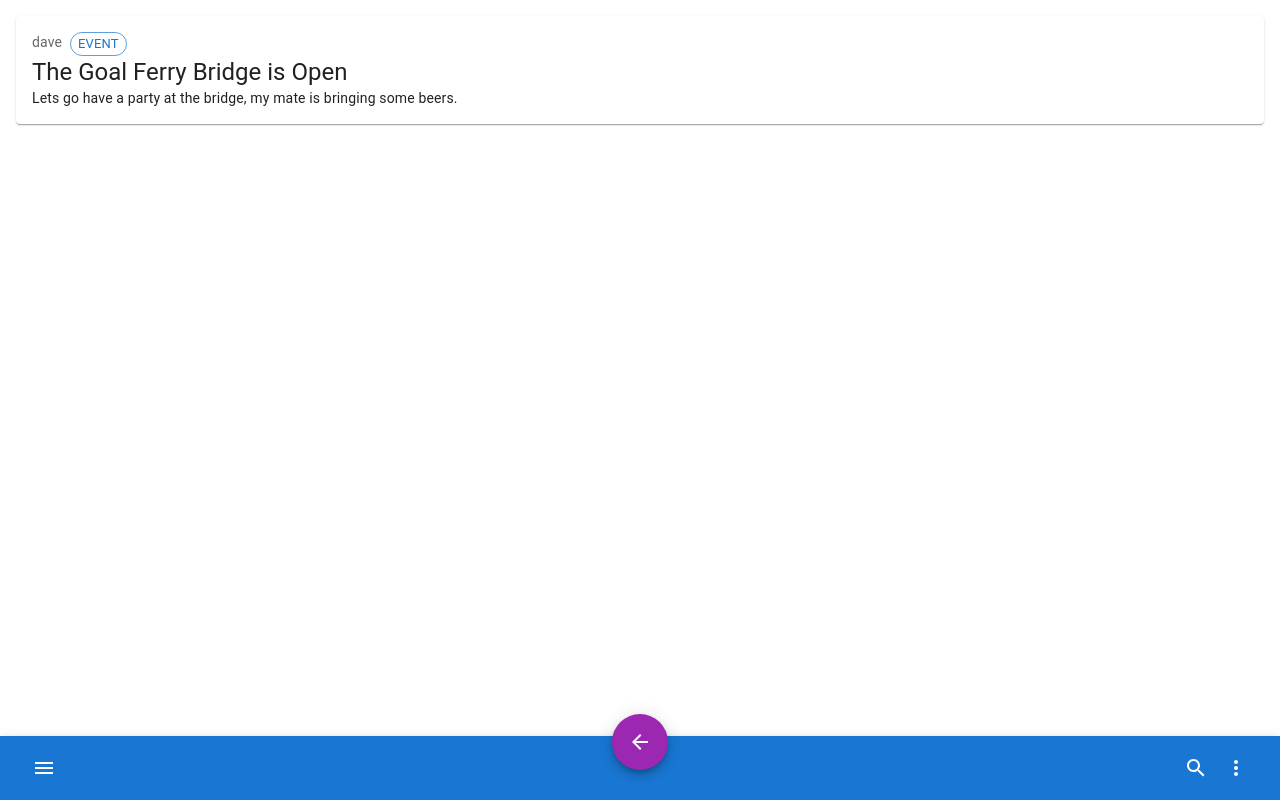
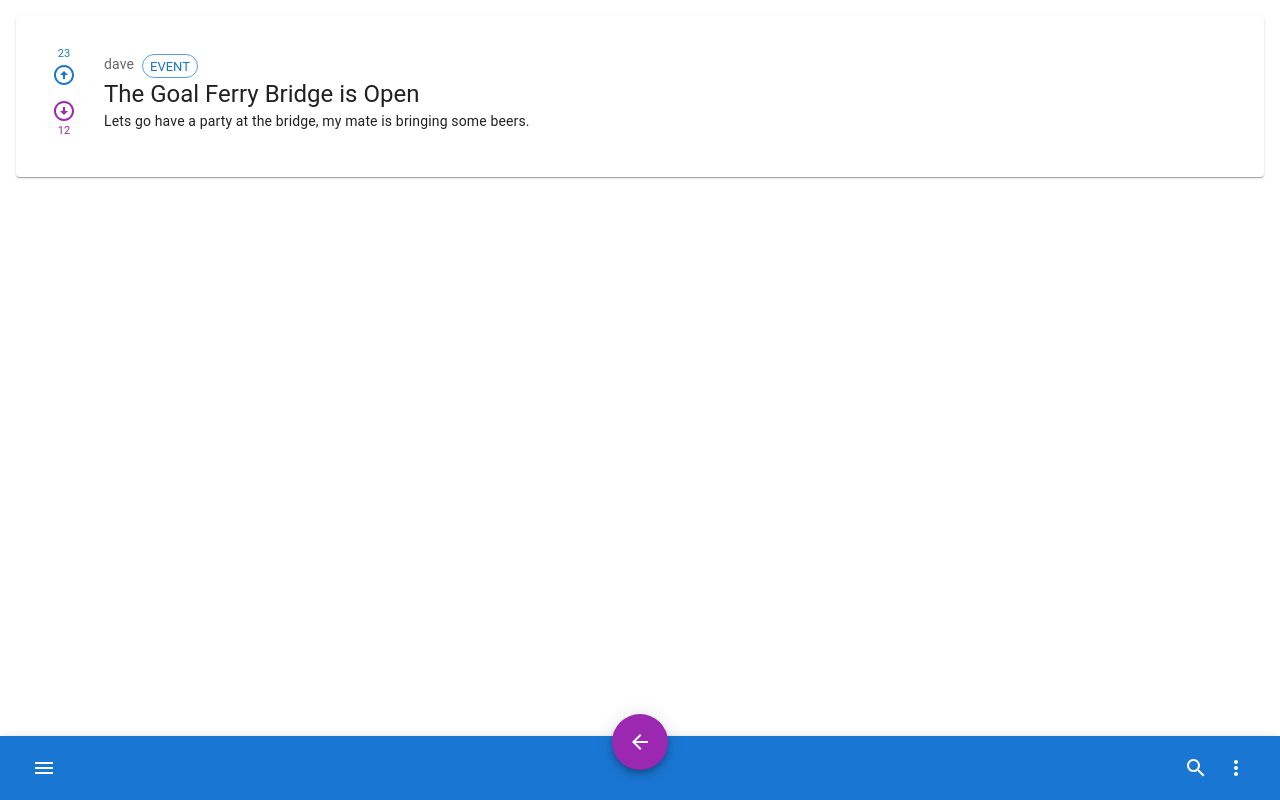
Before and after one commit to rmnppt/bs3, a React (Create React App) app in the folder bs3/: page /p/1 in a window 1280 px wide. Built offline with nearby package versions, Linux system fonts and the light colour scheme.

Commit message:
Feature/voting (#1)
* re-used card with conditional formatting

* tidied syntax

* conditional link on post card

* redux state store

* package

* voting buttons active

* sorting score

```diff
--- a/bs3/package.json
+++ b/bs3/package.json
@@ -7,12 +7,14 @@
     "@emotion/styled": "^11.11.0",
     "@mui/icons-material": "^5.14.14",
     "@mui/material": "^5.14.14",
+    "@reduxjs/toolkit": "^1.9.7",
     "@testing-library/jest-dom": "^5.14.1",
     "@testing-library/react": "^13.0.0",
     "@testing-library/user-event": "^13.2.1",
     "formik": "^2.4.5",
     "react": "^18.2.0",
     "react-dom": "^18.2.0",
+    "react-redux": "^8.1.3",
     "react-router-dom": "^6.18.0",
     "react-scripts": "5.0.1",
     "web-vitals": "^2.1.0",
--- a/bs3/src/App.js
+++ b/bs3/src/App.js
@@ -1,17 +1,18 @@
 import './App.css';
-import { posts as postList } from './api/post';
-import { useState } from 'react';
 import BottomAppBar from './components/bottom-app-bar';
 import { Outlet } from 'react-router-dom';
+import { Provider } from 'react-redux';
+import store from './app/store'
 
 function App() {
-  const [posts, setPosts] = useState(postList);
 
   return (
-    <div className="App">
-      <Outlet context={[posts, setPosts]}/>
-      <BottomAppBar></BottomAppBar>
-    </div>
+    <Provider store={store}>
+      <div className="App">
+        <Outlet />
+        <BottomAppBar></BottomAppBar>
+      </div>
+    </Provider>
   );
 }
 
--- /dev/null
+++ b/bs3/src/app/postsSlice.js
@@ -0,0 +1,42 @@
+import { createSlice } from '@reduxjs/toolkit'
+import { posts } from '../api/post'
+
+function rankingScore(upVotes, downVotes) {
+    const score = (upVotes / downVotes) * upVotes
+    return score
+}
+
+export const postsSlice = createSlice({
+
+    name: 'posts',
+
+    initialState: posts,
+
+    reducers: {
+
+        addPost: (state, action) => {
+            state.push(action.payload)
+        },
+
+        upVote: (state, action) => {
+            const postIndex = state.findIndex((p => p.id === action.payload));
+            state[postIndex].upVotes += 1
+        },
+
+        downVote: (state, action) => {
+            const postIndex = state.findIndex((p => p.id === action.payload));
+            state[postIndex].downVotes += 1
+        },
+
+        sortPosts: (state) => {
+            state.sort((a, b) => rankingScore(b.upVotes, b.downVotes) - rankingScore(a.upVotes, a.downVotes) )
+        }
+
+    }
+
+})
+
+// Action creators are generated for each case reducer function
+export const { addPost, upVote, downVote, sortPosts } = postsSlice.actions
+
+export default postsSlice.reducer
--- /dev/null
+++ b/bs3/src/app/store.js
@@ -0,0 +1,8 @@
+import { configureStore } from '@reduxjs/toolkit'
+import postsReducer from './postsSlice'
+
+export default configureStore({
+  reducer: {
+    posts: postsReducer
+  }
+})
--- a/bs3/src/components/post-card.js
+++ b/bs3/src/components/post-card.js
@@ -9,21 +9,50 @@ import { CardActionArea, Stack } from '@mui/material';
 import ArrowCircleDownIcon from '@mui/icons-material/ArrowCircleDown';
 import ArrowCircleUpIcon from '@mui/icons-material/ArrowCircleUp';
 import { Link } from 'react-router-dom';
+import { useDispatch } from 'react-redux'
+import { upVote, downVote, sortPosts } from '../app/postsSlice';
 
-export default function BasicCard({ post }) {
+function ConditionalLink({ children, condition, ...props }) {
+  return !!condition && props.to ?
+    <Link
+      {...props}
+      style={{textDecoration: 'none', color: "inherit"}}
+    >
+      {children}
+    </Link> : <>{children}</>
+}
+
+
+export default function BasicCard({ post, extended = false}) {
+  const dispatch = useDispatch()
+
+  if (extended === false) {
+    post = {...post, body: post.body.slice(0, 75) + "..."}
+  }
+
+  function handleUpVote() {
+    dispatch(upVote(post.id))
+    dispatch(sortPosts())
+  }
+
+  function handleDownVote() {
+    dispatch(downVote(post.id))
+    dispatch(sortPosts())
+  }
+
   return (
     <Card sx={{ minWidth: 275, maxHeight: 275, my: 2, mx: 2, wordBreak: "break-word"}}>
       <CardContent>
         <Stack direction="row">
             <CardActions sx={{ pl: 0, ml: 0}}>
               <Stack direction="column">
-                <Button>
+                <Button onClick={handleUpVote}>
                   <Stack direction="column">
                     <Typography fontSize={11} textAlign={"center"}>{post.upVotes}</Typography>
                     <ArrowCircleUpIcon></ArrowCircleUpIcon>
                   </Stack>
                 </Button>
-                <Button>
+                <Button onClick={handleDownVote}>
                   <Stack direction="column">
                     <ArrowCircleDownIcon color="secondary"></ArrowCircleDownIcon>
                     <Typography color="secondary" fontSize={11} textAlign={"center"}>{post.downVotes}</Typography>
@@ -31,7 +60,8 @@ export default function BasicCard({ post }) {
                 </Button>
               </Stack>
             </CardActions>
-          <CardActionArea component={Link} to={`p/${post.id}`}>
+          <ConditionalLink condition={!extended} to={`p/${post.id}`}>
+          <CardActionArea>
               <Stack direction="row" spacing={1}>
               <Typography sx={{ fontSize: 14 }} color="text.secondary" gutterBottom>
                 {post.author}
@@ -42,9 +72,10 @@ export default function BasicCard({ post }) {
                 {post.title}
               </Typography>
               <Typography variant="body2">
-                {post.body.slice(0, 75) + "..."}
+                {post.body}
               </Typography>
           </CardActionArea>
+          </ConditionalLink>
         </Stack>
       </CardContent>
     </Card>
--- a/bs3/src/pages/new-post-form.js
+++ b/bs3/src/pages/new-post-form.js
@@ -13,9 +13,11 @@ import MainActionFab from "../components/main-action-buttons";
 import AccountCircle from '@mui/icons-material/AccountCircle';
 import TitleIcon from '@mui/icons-material/Title';
 import TextSnippetIcon from '@mui/icons-material/TextSnippet';
-import { useOutletContext, useNavigate } from "react-router-dom";
+import { useNavigate } from "react-router-dom";
 import { useFormik } from 'formik';
 import * as yup from 'yup';
+import { useDispatch, useSelector } from 'react-redux'
+import { addPost } from '../app/postsSlice'
 
 const validationSchema = yup.object({
     author: yup
@@ -34,7 +36,8 @@ const validationSchema = yup.object({
 
 export default function PostForm() {
     const navigate = useNavigate();
-    const [posts, setPosts] = useOutletContext();
+    const posts = useSelector(state => state.posts)
+    const dispatch = useDispatch()
 
     const formik = useFormik({
         initialValues: {
@@ -53,6 +56,7 @@ export default function PostForm() {
       });
 
     function handleSubmit(values) {
+        // TODO: some of this logic can live in in the reducer under the prepare callback
         let maxId = 0;
         let ids = posts.map((p) => p.id);
         maxId = Math.max(...ids);
@@ -64,7 +68,7 @@ export default function PostForm() {
         if (newPost.author === "") {
             newPost.author = "anonymous"
         }
-        setPosts([...posts, newPost]);
+        dispatch(addPost(newPost));
         console.log("Post Submitted:");
         console.log(newPost);
         navigate("/", { state: { postId: newPost.id } });
--- a/bs3/src/pages/post-detail.js
+++ b/bs3/src/pages/post-detail.js
@@ -1,45 +1,23 @@
 import * as React from 'react';
-import Paper from '@mui/material/Paper';
-import Typography from '@mui/material/Typography';
-import Chip from '@mui/material/Chip';
-import Stack from '@mui/material/Stack';
 import { useLoaderData } from "react-router-dom";
 import MainActionFab from '../components/main-action-buttons';
-import { useOutletContext } from "react-router-dom";
+import BasicCard from '../components/post-card';
+import { useSelector } from 'react-redux'
 
 export function idLoader({ params }) {
   return params.postId;
 }
 
 function Post() {
-  const [posts] = useOutletContext();
   var postId = useLoaderData();
-
-  function getPost(postId) {
-    var post = posts.find(p => p.id === postId);
-    return post;
-  }
-
-  const post = getPost(postId)
+  const post = useSelector(state => state.posts.find(post => post.id === postId))
 
   return (
     <div>
-      <Paper sx={{ my: 2, mx: 2, py: 2, px: 2, wordBreak: "break-word" }}>
-          <Stack direction="row" spacing={1}>
-          <Typography sx={{ fontSize: 14 }} color="text.secondary" gutterBottom>
-            {post.author}
-          </Typography>
-          <Chip label={post.tag} size="small" color="primary" variant="outlined"></Chip>
-          </Stack>
-          <Typography variant="h5" component="div">
-            {post.title}
-          </Typography>
-          <Typography variant="body2">
-            {post.body}
-          </Typography>
-      </Paper>
+      <BasicCard post={post} extended={true}></BasicCard>
       <MainActionFab type="back"/>
     </div>
+
   )
 }
 
--- a/bs3/src/pages/post-list.js
+++ b/bs3/src/pages/post-list.js
@@ -1,13 +1,14 @@
 import React from "react";
 import BasicCard from "../components/post-card";
 import MainActionFab from "../components/main-action-buttons";
-import { useOutletContext } from "react-router-dom";
 import Button from '@mui/material/Button';
 import Snackbar from '@mui/material/Snackbar';
 import IconButton from '@mui/material/IconButton';
 import CloseIcon from '@mui/icons-material/Close';
 import { useLocation, Link } from 'react-router-dom';
 import { useState } from "react";
+import { useSelector } from 'react-redux'
+
 
 class PostList extends React.Component {
     constructor(posts) {
@@ -15,13 +16,13 @@ class PostList extends React.Component {
       }
 
       render() {
-
         return this.props.posts.map(p => {
           return (
             <div key={p.id}>
                     <BasicCard
                         className="BasicCard"
                         post={p}
+                        extended={false}
                         ></BasicCard>
                 </div>
             )
@@ -30,7 +31,7 @@ class PostList extends React.Component {
       }
 
 export default function PostListPage() {
-    const [posts] = useOutletContext();
+    const posts = useSelector(state => state.posts)
     const location = useLocation();
     var snackBar = {
         open: false,
@@ -55,10 +56,10 @@ export default function PostListPage() {
 }
 
 
-function SimpleSnackbar(snackbar) {
+function SimpleSnackbar({snackbar}) {
   const [snack, setSnack] = useState({
-    open: snackbar.snackbar.open,
-    postId: snackbar.snackbar.postId
+    open: snackbar.open,
+    postId: snackbar.postId
   });
 
   const handleClose = (event, reason) => {
```
Also changed, not shown: 1 other file (tests, documents, lock files or other folders). Lines whose indentation alone changed are shown as unchanged.
